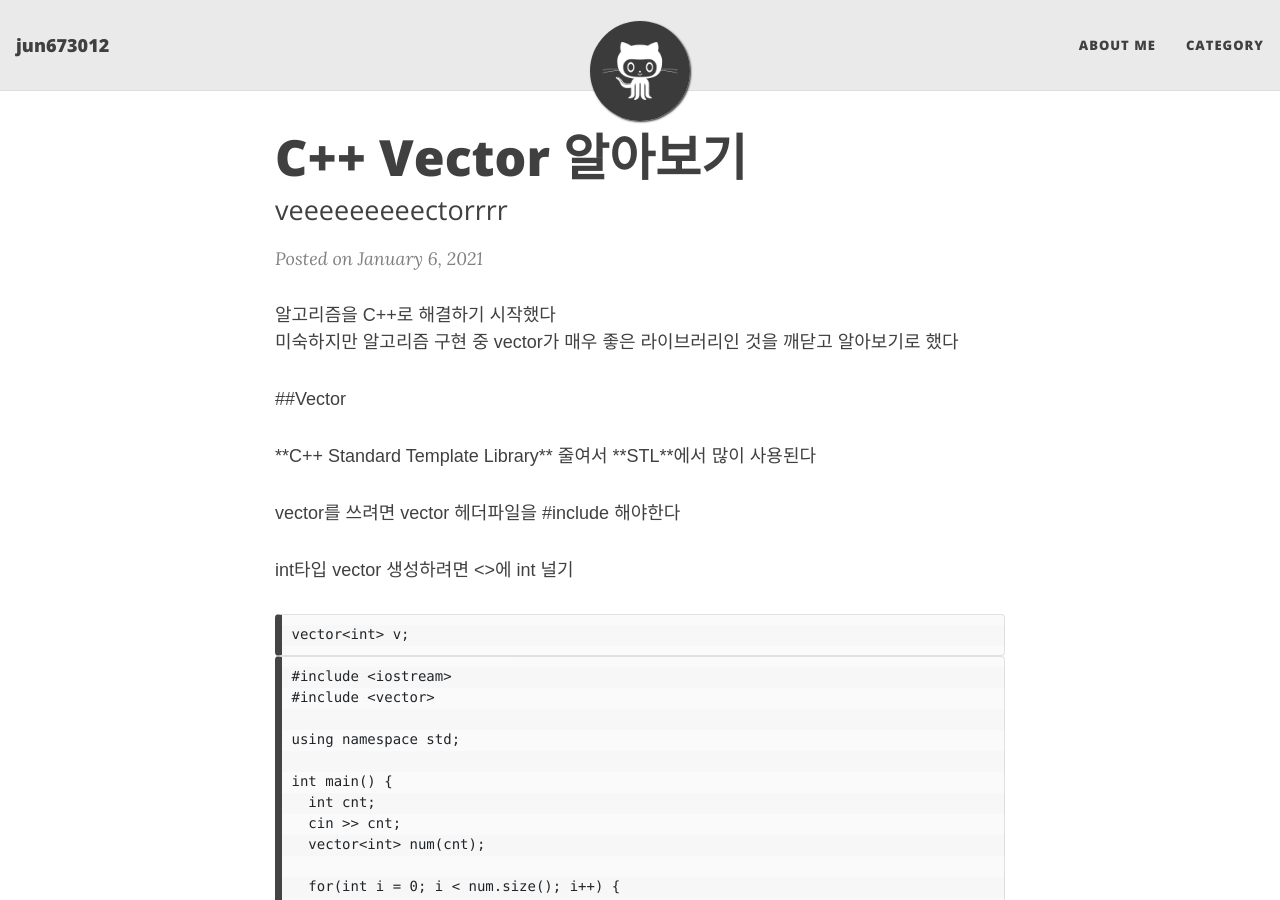
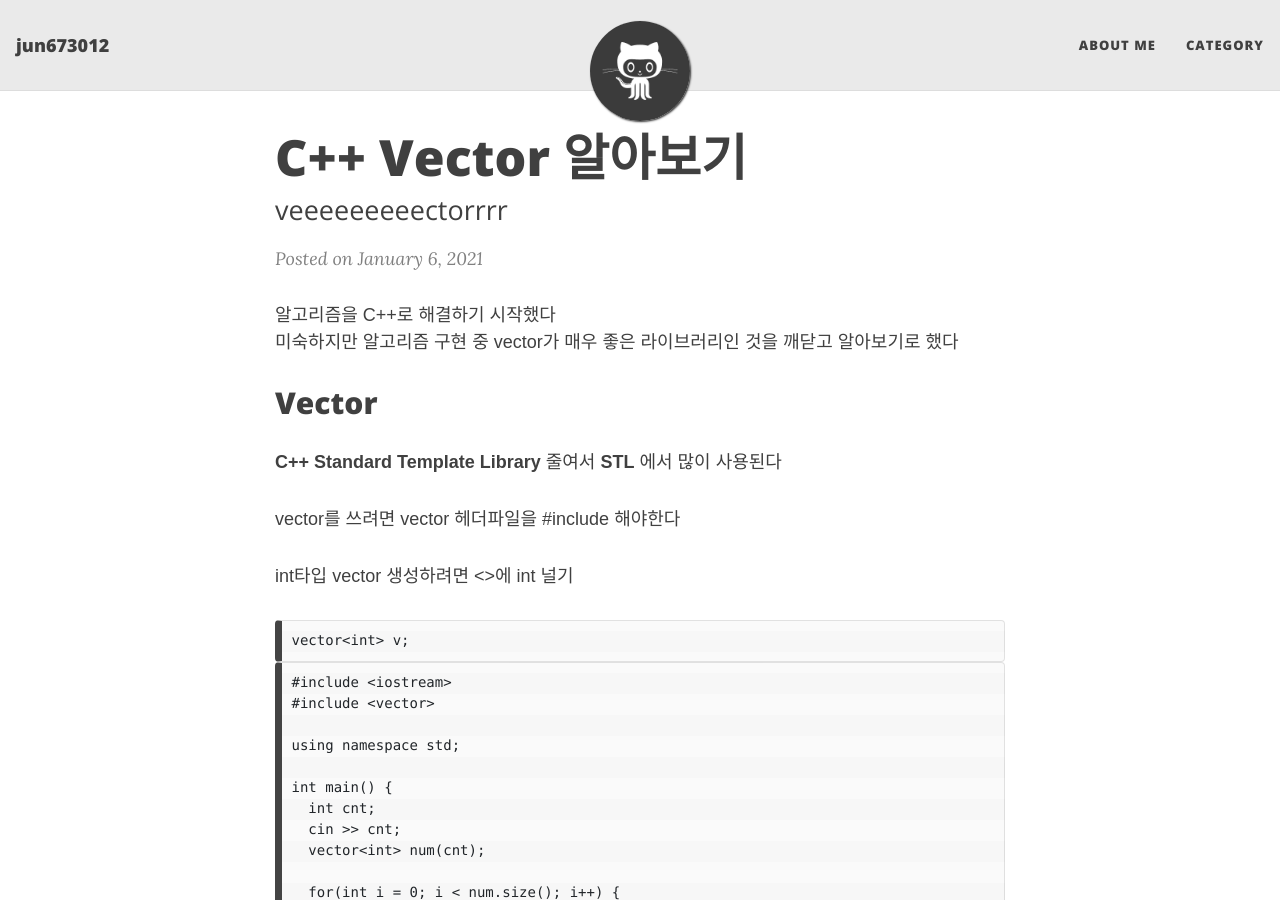
Before and after one commit to jun673012/jun673012.github.io, a Jekyll site: the page built from _posts/2021-01-06-c++-vertor-1.md, in a window 1280 px wide and 900 px high. Built offline with Jekyll 4.4.1, drawn with Linux system fonts in a browser that asks for light colours; nearby versions of some CDN libraries; some web fonts are replaced.

Commit message:
문서: 마크다운 수정

```diff
--- a/_posts/2021-01-06-c++-vertor-1.md
+++ b/_posts/2021-01-06-c++-vertor-1.md
@@ -9,9 +9,9 @@ tags: [C++]
 미숙하지만 알고리즘 구현 중 vector가 매우 좋은 라이브러리인 것을 깨닫고 알아보기로 했다
 
 
-##Vector
+## Vector
 
-\*\*C++ Standard Template Library\*\* 줄여서 \*\*STL\*\*에서 많이 사용된다
+__C++ Standard Template Library__ 줄여서 __STL__ 에서 많이 사용된다
 
 vector를 쓰려면 vector 헤더파일을 #include 해야한다
 
```
